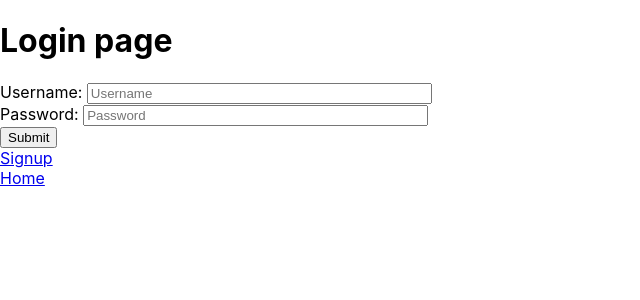
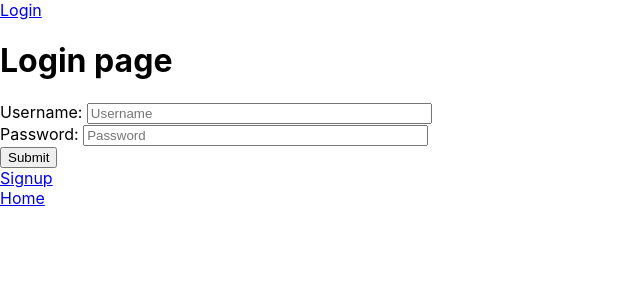
Before and after one commit to Hee-Ho/react_manga_tracker, a React (Create React App) app in the folder tracker-client/: page /login in a window 1280 px wide. Shown: the top 300 px of the page, without its empty margins (0-640 px from the left). Built offline with nearby package versions, Linux system fonts and the light colour scheme.

Commit message:
changed routes to be more readable. Added context for logged user

```diff
--- a/tracker-client/package.json
+++ b/tracker-client/package.json
@@ -7,6 +7,7 @@
     "@testing-library/react": "^13.4.0",
     "@testing-library/user-event": "^13.5.0",
     "axios": "^1.7.2",
+    "js-cookie": "^3.0.5",
     "react": "^18.3.1",
     "react-dom": "^18.3.1",
     "react-router-dom": "^6.24.1",
--- a/tracker-client/src/App.js
+++ b/tracker-client/src/App.js
@@ -2,11 +2,14 @@
 import './App.css';
 
 // Routing mimics MPA (react is SPA)
-import React from 'react';
+import React, { createContext, useContext, useState } from 'react';
 import {
   BrowserRouter,
   createBrowserRouter,
+  Route,
+  Router,
   RouterProvider,
+  Routes,
 } from "react-router-dom"
 
 // Page exports for each route
@@ -16,44 +19,32 @@ import Signup from './pages/signup';
 import MangaInfo from './pages/manga_data';
 import MangaOverall from './pages/manga_overall';
 import UserInfo from './pages/user_page';
+import User from './components/user';
 
-const routes = createBrowserRouter([
-  {
-    path: "/",
-    element: <Home />
-  },
-  {
-    path: "login",
-    element: <Login />
-  },
-  {
-    path: "signup",
-    element: <Signup />
-  },
-  {
-    path: "manga",
-    element: <MangaOverall />
-  },
-  {
-    path: "manga/:mangaID",
-    element: <MangaInfo />
-  },
-  {
-    path: "user/:userID",
-    element: <UserInfo />
-  }
-
-]
-
-)
-
-
+// Allows the logged in user to be passed to all routes
+export const UserContext = createContext(null)
 
 function App() {
+
+  const [user, setUser] = useState(false)
+
   return (
     // Strict mode highlights possible problems. Does not create any visible elements
     <React.StrictMode>
-      <RouterProvider router={routes} />
+      <UserContext.Provider value={user}>
+        <BrowserRouter>
+          <User />
+          <Routes>
+
+            <Route path="/" element={<Home />} />
+            <Route path="login" element={<Login />} />
+            <Route path="signup" element={<Signup />} />
+            <Route path="manga" element={<MangaOverall />} />
+            <Route path="manga/:mangaID" element={<MangaInfo />} />
+            <Route path="user/:userID" element={<UserInfo />} />
+          </Routes>
+        </BrowserRouter>
+      </UserContext.Provider>
     </React.StrictMode>
   );
 }
--- a/tracker-client/src/components/user.jsx
+++ b/tracker-client/src/components/user.jsx
@@ -0,0 +1,20 @@
+// Small component that shows the users currently logged in account
+import { useContext } from "react"
+import { UserContext } from "../App"
+import { Link } from "react-router-dom";
+
+export default function User() {
+
+    const logged_user = useContext(UserContext)
+
+    return (
+        <div>
+            {logged_user
+            ? <div>{logged_user}</div>
+            : <div>
+                <Link to={"/login"}>Login</Link>
+            </div>
+            }
+        </div>
+    )
+}
--- a/tracker-client/src/pages/login.jsx
+++ b/tracker-client/src/pages/login.jsx
@@ -2,13 +2,17 @@
 
 import { Link, useNavigate } from "react-router-dom"
 import { LoginUser } from "../actions/useraction";
-import { useState } from "react";
+import { useState, useContext } from "react";
+import { UserContext } from "../App"
 
 export default function Login() {
 
     // States to reset input fields on failed login
     const [username, setUsername] = useState("")
     const [pw, setPW] = useState("")
+
+    // Set the user login if successful
+    const {user, setUser} = useContext(UserContext)
 
     function UserChange(e) {
         setUsername(e.target.value)
```
Also changed, not shown: 1 other file (tests, documents, lock files or other folders).
